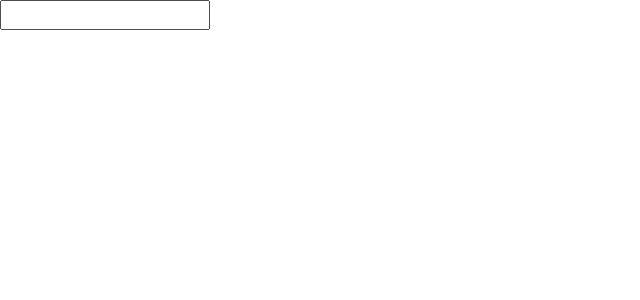
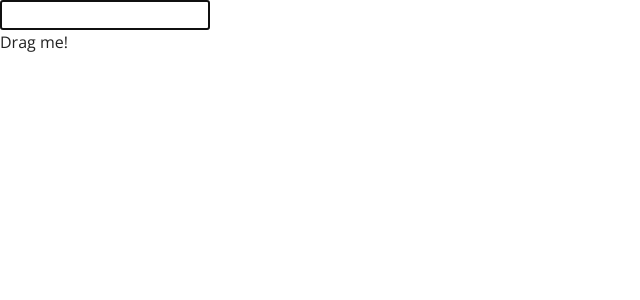
Before and after one commit to yamilzavala/react-interview-typescript, a React (Create React App) app: page / in a window 1280 px wide. Shown: the top 300 px of the page, without its empty margins (0-640 px from the left). Built offline with nearby package versions, Linux system fonts and the light colour scheme.

Commit message:
Event components with ts

```diff
--- a/src/theory/FC-with-ts/components/EventComponent.tsx
+++ b/src/theory/FC-with-ts/components/EventComponent.tsx
@@ -1,13 +1,27 @@
-import React from 'react';
+import React, {useEffect, useRef} from 'react';
 
 const EventComponent: React.FC = () => {
+    const inputRef = useRef<HTMLInputElement | null>(null);
+
+    useEffect(() => {
+        if(!inputRef.current){
+            return;
+        }
+        inputRef.current.focus();
+    },[])
+
     const handleChange = (e: React.ChangeEvent<HTMLInputElement>) => {
         console.log(e.target.value)
     }
 
+    const handleDrag = (e: React.DragEvent<HTMLDivElement>) => {
+        console.log(e)
+    }
+
     return (
         <div>
-            <input onChange={handleChange}/>
+            <input ref={inputRef} onChange={handleChange}/>
+            <div draggable onDragStart={handleDrag}>Drag me!</div>
         </div>
     );
 };
```
